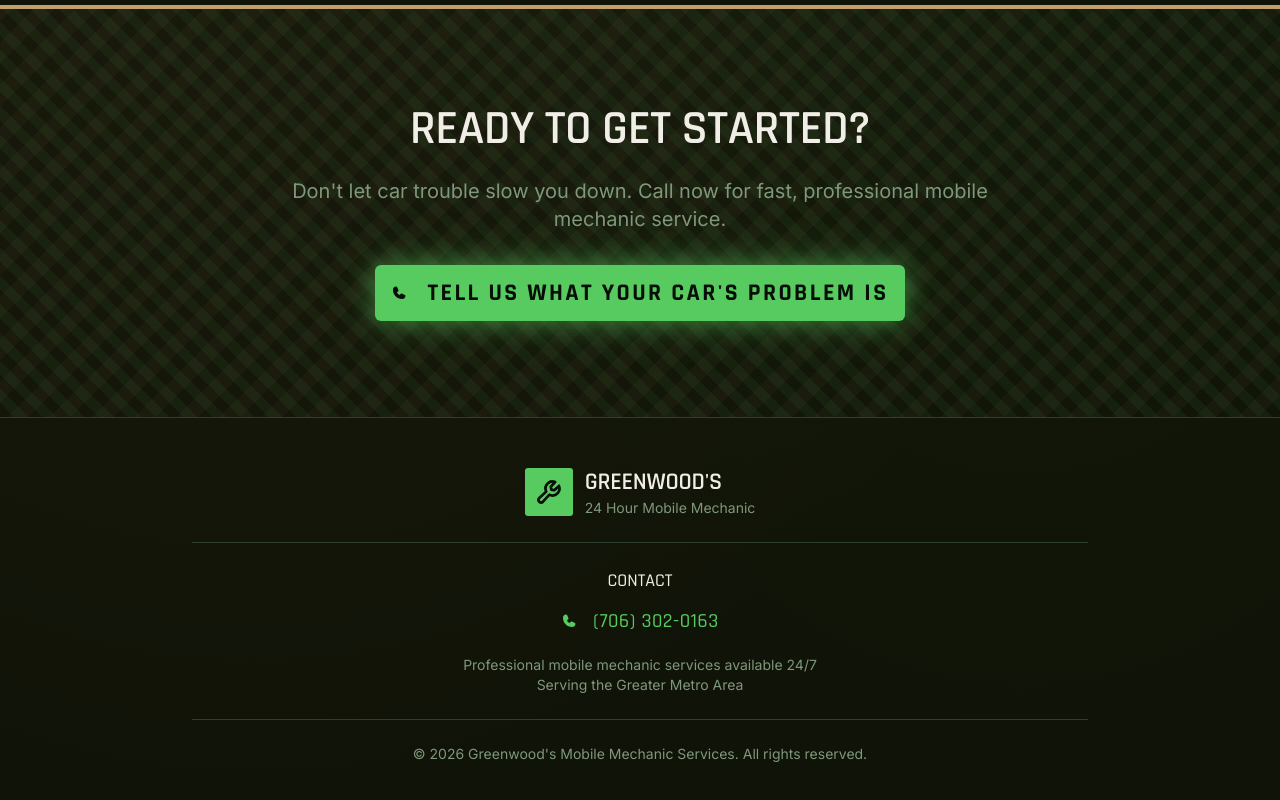
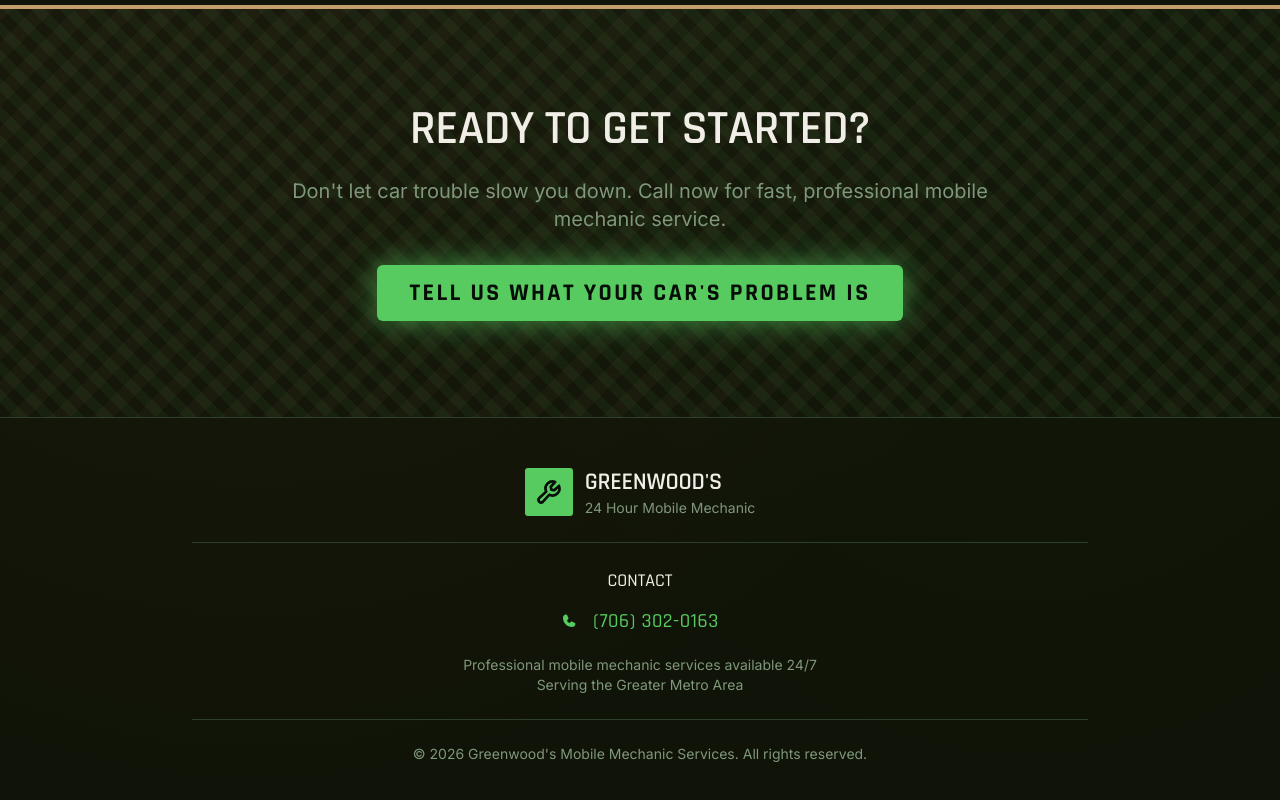
Before and after one commit to kaijuthreat/greenwoods-mobi-rain, a React (Vite) app: page / in a window 1280 px wide. Shown: the part 2062-2862 px from the top of the page. Built offline with nearby package versions, Linux system fonts and the light colour scheme.

Commit message:
Update src/App.tsx with new content

```diff
--- a/src/App.tsx
+++ b/src/App.tsx
@@ -241,14 +241,18 @@
               </p>
 
               <div className="flex flex-col sm:flex-row gap-4 justify-center items-center">
-                <Button
-                  size="lg"
-                  className="text-2xl px-8 py-7 bg-primary text-primary-foreground hover:bg-primary/90 font-heading font-bold tracking-widest glow-green"
-                  onClick={() => window.location.href = `tel:${phoneNumber}`}
+                <a
+                  href="https://docs.google.com/forms/d/e/1FAIpQLSfbz658-jNCCwfeg-Cx53tmGQZa4NgeRNkJ7K2Dg4sRta8XGA/viewform?usp=dialog"
+                  target="_blank"
+                  rel="noopener noreferrer"
                 >
-                  <Phone weight="fill" className="mr-3" size={28} />
-                  TELL US WHAT YOUR CAR'S PROBLEM IS
-                </Button>
+                  <Button
+                    size="lg"
+                    className="text-2xl px-8 py-7 bg-primary text-primary-foreground hover:bg-primary/90 font-heading font-bold tracking-widest glow-green"
+                  >
+                    TELL US WHAT YOUR CAR'S PROBLEM IS
+                  </Button>
+                </a>
               </div>
             </motion.div>
           </div>
```
